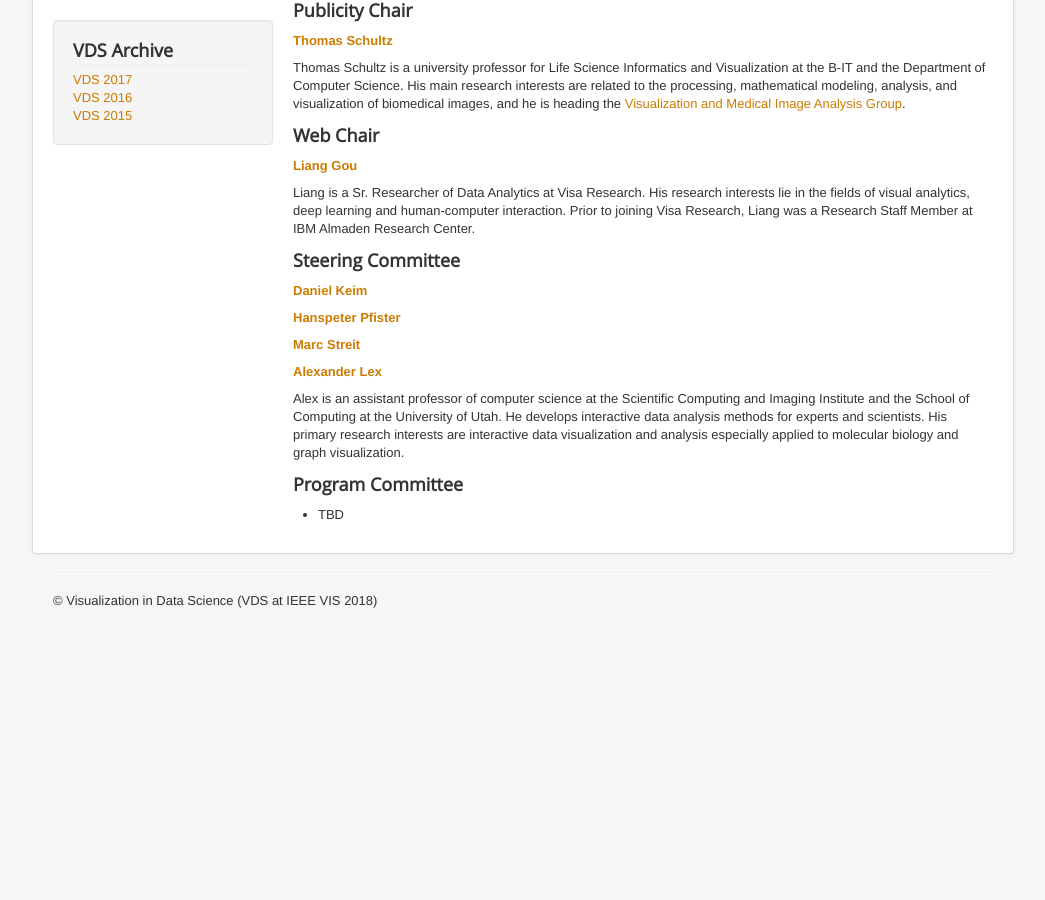
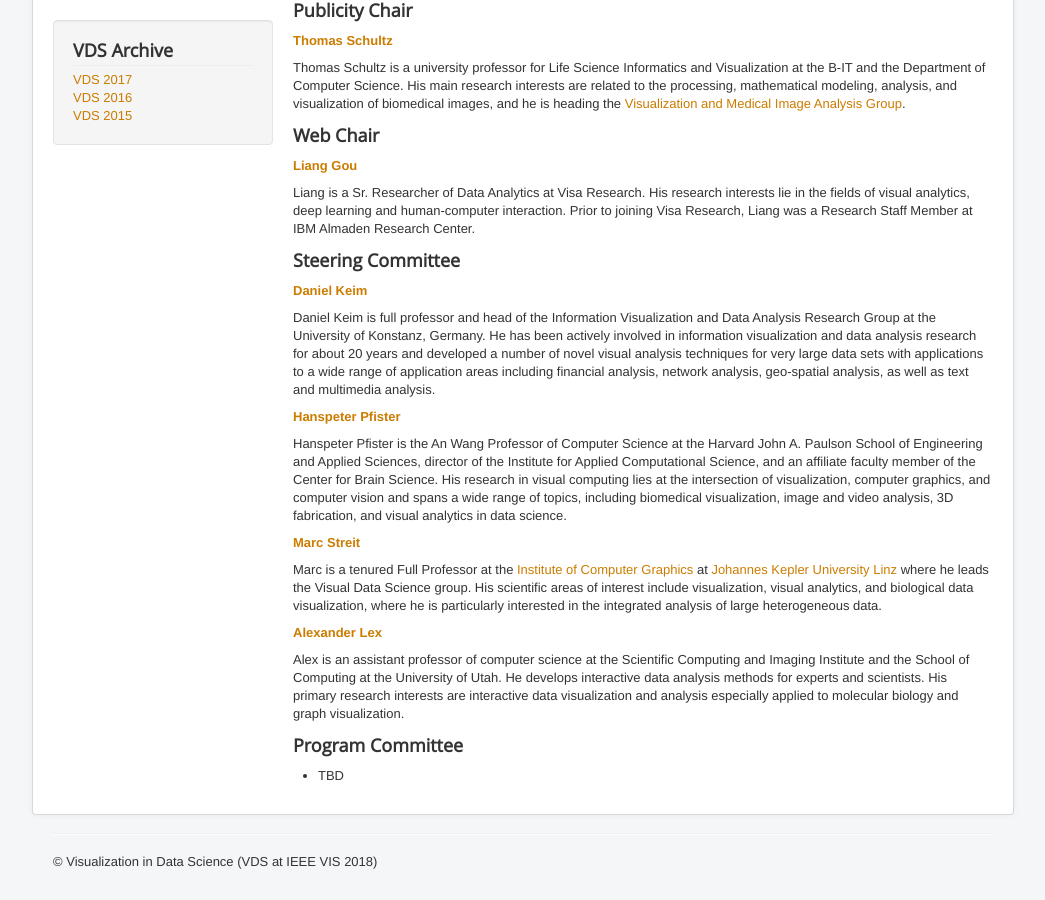
Before and after one commit to visualdatascience/2018, a Jekyll site: the page built from committee.md, in a window 1280 px wide and 900 px high, scrolled down 856 px. Shown: the whole window, without its empty margins (117-1162 px from the left). Built offline with Jekyll 4.4.1, drawn with Linux system fonts in a browser that asks for light colours; before the commit the page ends 1495 px from its top, so only the background shows below that.

Commit message:
update the committee info

```diff
--- a/committee.md
+++ b/committee.md
@@ -44,9 +44,16 @@ Liang is a Sr. Researcher of Data Analytics at Visa Research. His research inter
 
 **[Daniel Keim](https://www.vis.uni-konstanz.de/mitglieder/keim/)**
 
+Daniel Keim is full professor and head of the Information Visualization and Data Analysis Research Group at the University of Konstanz, Germany. He has been actively involved in information visualization and data analysis research for about 20 years and developed a number of novel visual analysis techniques for very large data sets with applications to a wide range of application areas including financial analysis, network analysis, geo-spatial analysis, as well as text and multimedia analysis.
+
+
 **[Hanspeter Pfister](http://www.seas.harvard.edu/directory/pfister)**
 
+Hanspeter Pfister is the An Wang Professor of Computer Science at the Harvard John A. Paulson School of Engineering and Applied Sciences, director of the Institute for Applied Computational Science, and an affiliate faculty member of the Center for Brain Science. His research in visual computing lies at the intersection of visualization, computer graphics, and computer vision and spans a wide range of topics, including biomedical visualization, image and video analysis, 3D fabrication, and visual analytics in data science.
+
 **[Marc Streit](http://marc-streit.com/)**
+
+Marc is a tenured Full Professor at the [Institute of Computer Graphics](http://www.cg.jku.at/) at [Johannes Kepler University Linz](http://www.jku.at/) where he leads the Visual Data Science group. His scientific areas of interest include visualization, visual analytics, and biological data visualization, where he is particularly interested in the integrated analysis of large heterogeneous data.
 
 **[Alexander Lex](http://alexander-lex.net/)**
 
```
